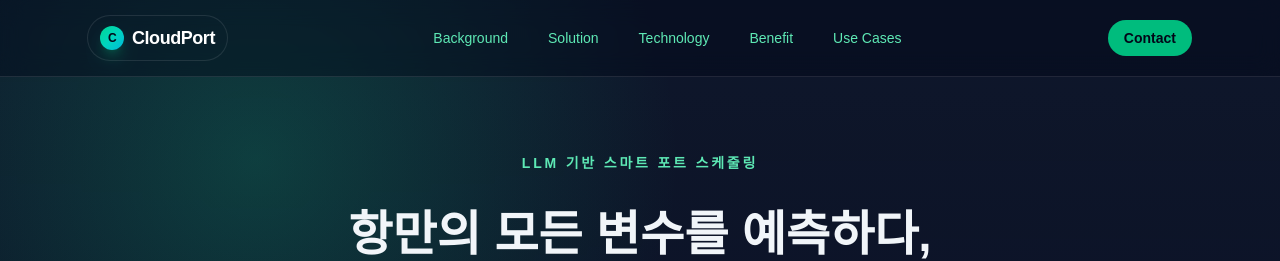
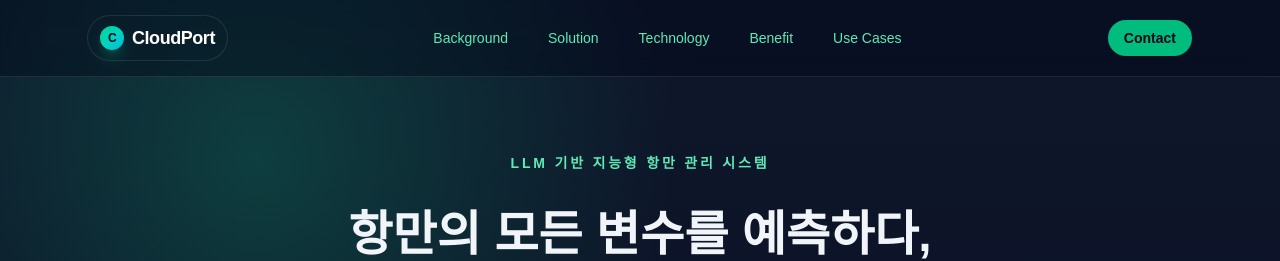
Before and after one commit to summercat01/cloudport, a Next.js app: page / in a window 1280 px wide. Shown: the top 261 px of the page. Built offline with nearby package versions, Linux system fonts and the light colour scheme.

Commit message:
cloudport

```diff
--- a/app/page.tsx
+++ b/app/page.tsx
@@ -55,7 +55,7 @@ export default function Home() {
           <div className="absolute inset-0 bg-[radial-gradient(circle_at_20%_20%,rgba(16,185,129,0.25),transparent_35%)]" />
           <div className="relative z-10 mx-auto flex max-w-5xl flex-col items-center gap-8 px-6 text-center">
             <p className="text-emerald-300 text-sm font-semibold uppercase tracking-[0.2em]">
-              LLM 기반 스마트 포트 스케줄링
+              LLM 기반 지능형 항만 관리 시스템
             </p>
             <h1 className="text-4xl font-bold leading-tight md:text-5xl">
               항만의 모든 변수를 예측하다,
```
